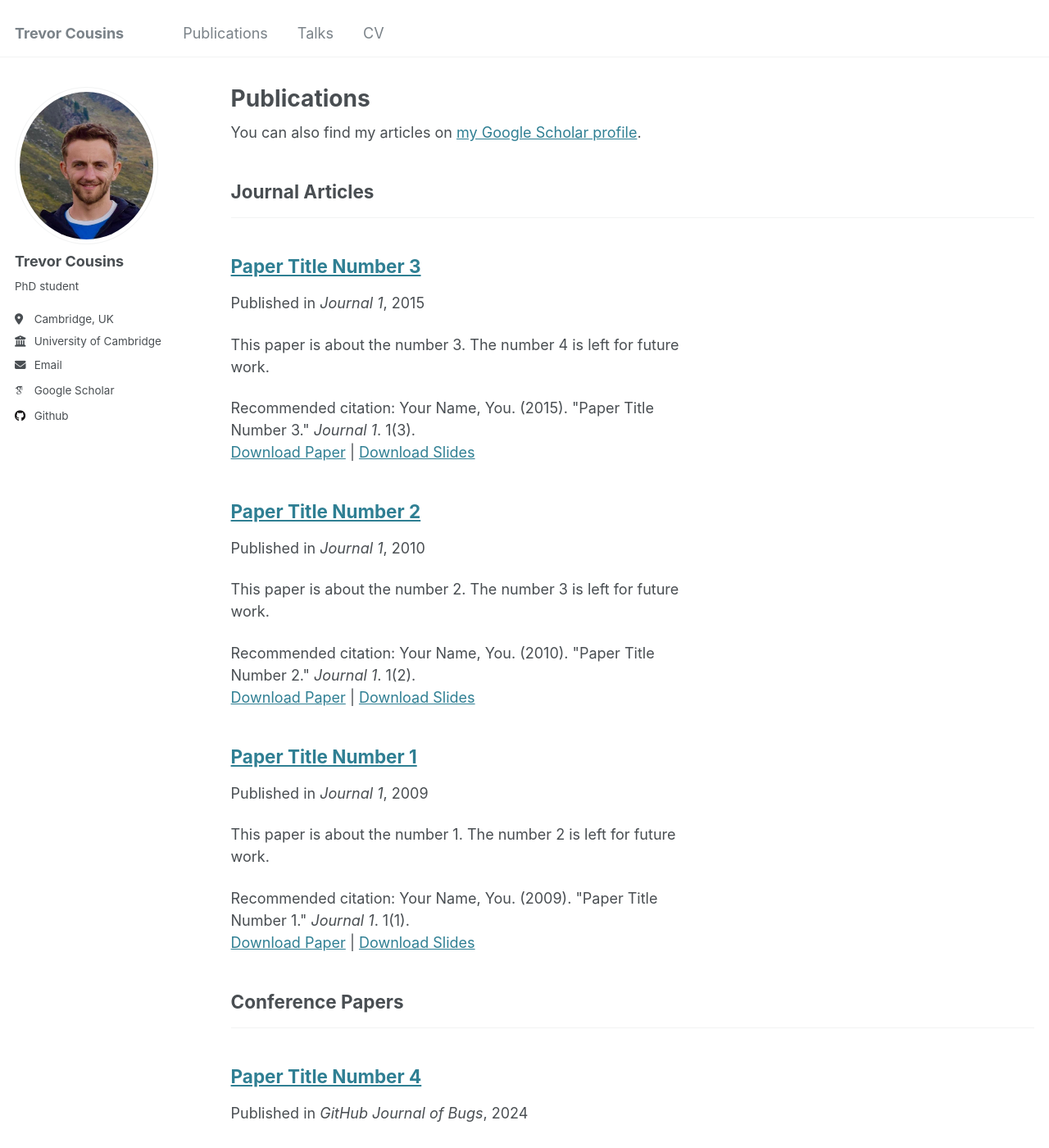
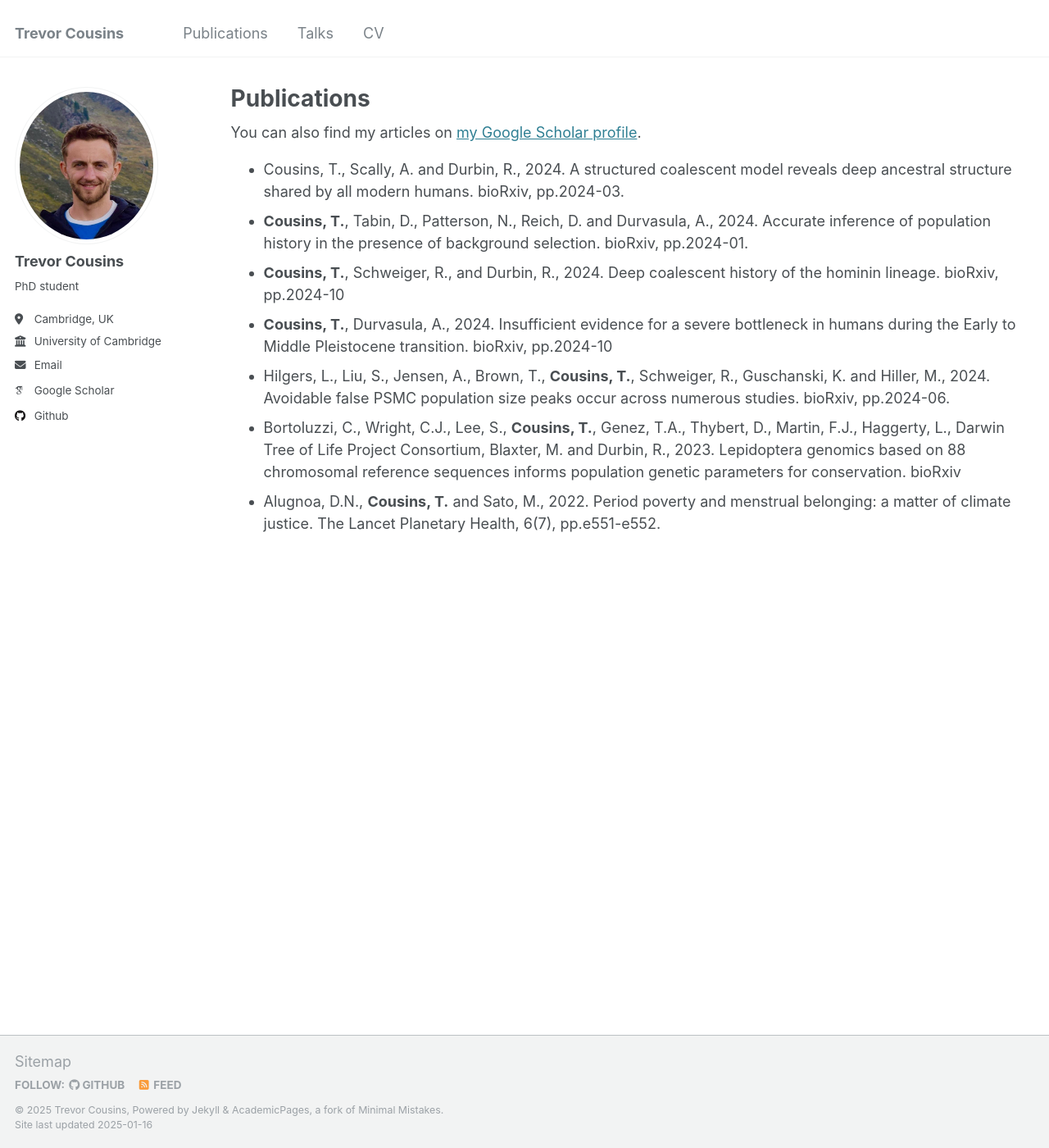
Before and after one commit to trevorcousins/trevorcousins.github.io, a Jekyll site: the page built from _pages/publications.html, in a window 1280 px wide and 1400 px high. Shown: the whole window at 82% size. Built offline with Jekyll 4.4.1, drawn with Linux system fonts in a browser that asks for light colours; some web fonts are replaced; some of the changed text lies outside the part shown.

Commit message:
Update publications.html

```diff
--- a/_pages/publications.html
+++ b/_pages/publications.html
@@ -9,25 +9,12 @@ author_profile: true
   <div class="wordwrap">You can also find my articles on <a href="{{site.author.googlescholar}}">my Google Scholar profile</a>.</div>
 {% endif %}
 
-{% include base_path %}
-
-<!-- New style rendering if publication categories are defined -->
-{% if site.publication_category %}
-  {% for category in site.publication_category  %}
-    {% assign title_shown = false %}
-    {% for post in site.publications reversed %}
-      {% if post.category != category[0] %}
-        {% continue %}
-      {% endif %}
-      {% unless title_shown %}
-        <h2>{{ category[1].title }}</h2><hr />
-        {% assign title_shown = true %}
-      {% endunless %}
-      {% include archive-single.html %}
-    {% endfor %}
-  {% endfor %}
-{% else %}
-  {% for post in site.publications reversed %}
-    {% include archive-single.html %}
-  {% endfor %}
-{% endif %}
+<ul>
+<li> <b></b>Cousins, T.</b>, Scally, A. and Durbin, R., 2024. A structured coalescent model reveals deep ancestral structure shared by all modern humans. bioRxiv, pp.2024-03.</li>
+<li> <b>Cousins, T.</b>, Tabin, D., Patterson, N., Reich, D. and Durvasula, A., 2024. Accurate inference of population history in the presence of background selection. bioRxiv, pp.2024-01.</li>
+<li> <b>Cousins, T.</b>, Schweiger, R., and Durbin, R., 2024. Deep coalescent history of the hominin lineage. bioRxiv, pp.2024-10</li>
+<li> <b>Cousins, T.</b>, Durvasula, A., 2024. Insufficient evidence for a severe bottleneck in humans during the Early to Middle Pleistocene transition. bioRxiv, pp.2024-10</li>
+<li>Hilgers, L., Liu, S., Jensen, A., Brown, T., <b>Cousins, T.</b>, Schweiger, R., Guschanski, K. and Hiller, M., 2024. Avoidable false PSMC population size peaks occur across numerous studies. bioRxiv, pp.2024-06.</li>
+<li>Bortoluzzi, C., Wright, C.J., Lee, S., <b>Cousins, T.</b>, Genez, T.A., Thybert, D., Martin, F.J., Haggerty, L., Darwin Tree of Life Project Consortium, Blaxter, M. and Durbin, R., 2023. Lepidoptera genomics based on 88 chromosomal reference sequences informs population genetic parameters for conservation. bioRxiv</li>
+<li>Alugnoa, D.N., <b>Cousins, T.</b> and Sato, M., 2022. Period poverty and menstrual belonging: a matter of climate justice. The Lancet Planetary Health, 6(7), pp.e551-e552.</li>
+</ul>
```
